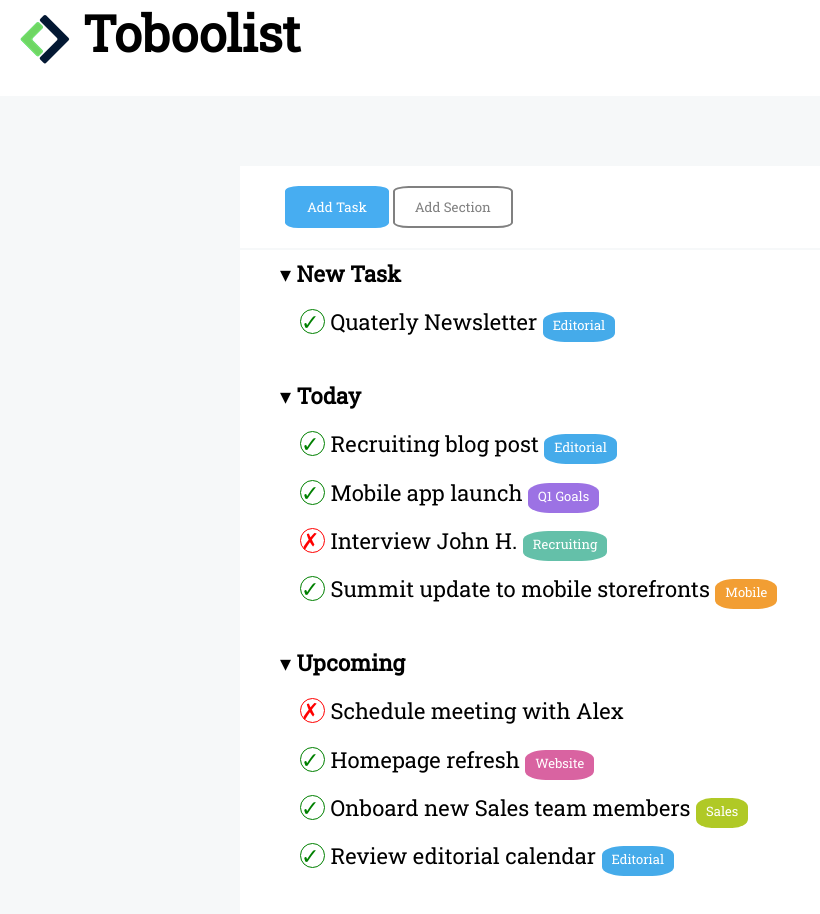
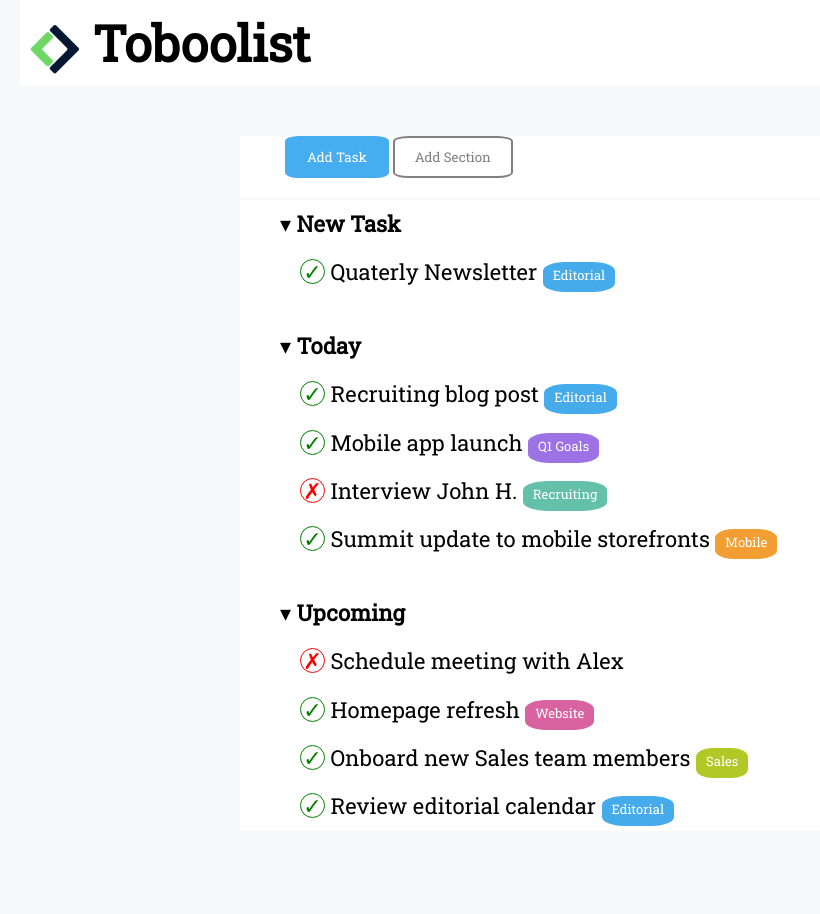
Before and after one commit to danieleardizzone/html-css-toboolist, a plain HTML site: page index.html in a window 1280 px wide. Shown: the whole page, without its empty margins (0-820 px from the left). Drawn offline with Linux system fonts and the light colour scheme.

Commit message:
CORREZIONI

```diff
--- a/css/style.css
+++ b/css/style.css
@@ -11,14 +11,20 @@
     margin-bottom: 30px;
     font-size: 50px;
     font-weight: bolder;
+    background-color: white;
+    padding: 10px;
 }
 
 #title{
     vertical-align: middle;
 }
 
-main{
+body{
     background-color: #F6F8F9;
+}
+
+.CONTAINER{
+    padding: 20px;
 }
 
 .container{
@@ -29,11 +35,9 @@ main{
 
 #container-buttons{
     border-bottom: 2px solid #F6F8F9;
-    border-top: 70px solid #F6F8F9;
 }
 
 .buttons{
-    margin-top: 20px;
     margin-bottom: 20px;
     padding: 10px;
     padding-left: 20px;
@@ -74,6 +78,7 @@ main{
 	height: 25px;
     border-radius: 50%;
     line-height: 23px;
+    text-align: center;
 }
 
 .son-list-symbol-green{
@@ -120,7 +125,3 @@ main{
 #yellow{
     background-color: #B0C926;
 }
-
-#container-list{
-    border-bottom: 70px solid #F6F8F9;
-}
--- a/index.html
+++ b/index.html
@@ -17,6 +17,7 @@
 
     <main>
 
+        <div class="CONTAINER">
         <div class="container" id="container-buttons">
             <button class="buttons" id="b-button">Add Task</button>
             <button class="buttons" id="w-button">Add Section</button>
@@ -25,44 +26,61 @@
         <div class="container" id="container-list">
             <ul class="dad-list">
                 <li>
-                    &blacktriangledown; <strong> New Task</strong>
+                    &dtrif; <strong> New Task</strong>
                         <ul class="son-list">
                             <li>
-                                <span class="son-list-symbol son-list-symbol-green">&check;</span> Quaterly Newsletter <span class="son-list-category editorial">Editorial</span>
+                                <span class="son-list-symbol son-list-symbol-green">&check;</span>
+                                 Quaterly Newsletter
+                                <span class="son-list-category editorial">Editorial</span>
                             </li>
                         </ul>
                 </li>
                 <li>
-                    &blacktriangledown; <strong> Today</strong>
+                    &dtrif; <strong> Today</strong>
                         <ul class="son-list">
                             <li>
-                                <span class="son-list-symbol son-list-symbol-green">&check;</span> Recruiting blog post <span class="son-list-category editorial">Editorial</span>
+                                <span class="son-list-symbol son-list-symbol-green">&check;</span>
+                                 Recruiting blog post
+                                 <span class="son-list-category editorial">Editorial</span>
                             </li>
                             <li>
-                                <span class="son-list-symbol son-list-symbol-green">&check;</span> Mobile app launch <span class="son-list-category" id="purple">Q1 Goals</span>
+                                <span class="son-list-symbol son-list-symbol-green">&check;</span>
+                                 Mobile app launch
+                                 <span class="son-list-category" id="purple">Q1 Goals</span>
                             </li>
                             <li> <!--CROSS-->
-                                <span class="son-list-symbol son-list-symbol-red">&cross;</span> Interview John H. <span class="son-list-category" id="green">Recruiting</span>
+                                <span class="son-list-symbol son-list-symbol-red">&cross;</span>
+                                 Interview John H.
+                                 <span class="son-list-category" id="green">Recruiting</span>
                             </li>
                             <li>
-                                <span class="son-list-symbol son-list-symbol-green">&check;</span> Summit update to mobile storefronts <span class="son-list-category" id="orange">Mobile</span>
+                                <span class="son-list-symbol son-list-symbol-green">&check;</span>
+                                 Summit update to mobile storefronts
+                                 <span class="son-list-category" id="orange">Mobile</span>
                             </li>
                         </ul>
                 </li>
                 <li>
-                    &blacktriangledown; <strong> Upcoming</strong>
+                    &dtrif; <strong> Upcoming</strong>
                         <ul class="son-list">
                             <li> <!--CROSS-->
-                                <span class="son-list-symbol son-list-symbol-red">&cross;</span> Schedule meeting with Alex
+                                <span class="son-list-symbol son-list-symbol-red">&cross;</span>
+                                 Schedule meeting with Alex
                             </li>
                             <li>
-                                <span class="son-list-symbol son-list-symbol-green">&check;</span> Homepage refresh <span class="son-list-category" id="pink">Website</span>
+                                <span class="son-list-symbol son-list-symbol-green">&check;</span>
+                                 Homepage refresh
+                                 <span class="son-list-category" id="pink">Website</span>
                             </li>
                             <li>
-                                <span class="son-list-symbol son-list-symbol-green">&check;</span> Onboard new Sales team members <span class="son-list-category" id="yellow">Sales</span>
+                                <span class="son-list-symbol son-list-symbol-green">&check;</span>
+                                 Onboard new Sales team members
+                                 <span class="son-list-category" id="yellow">Sales</span>
                             </li>
                             <li>
-                                <span class="son-list-symbol son-list-symbol-green">&check;</span> Review editorial calendar <span class="son-list-category editorial">Editorial</span>
+                                <span class="son-list-symbol son-list-symbol-green">&check;</span>
+                                 Review editorial calendar
+                                 <span class="son-list-category editorial">Editorial</span>
                             </li>
                         </ul>
                 </li>
@@ -73,6 +91,7 @@
 
 
         </div>
+        </div>
     </main>
 
 </body>
```
